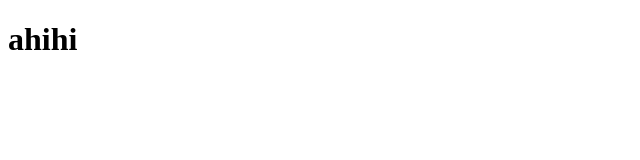
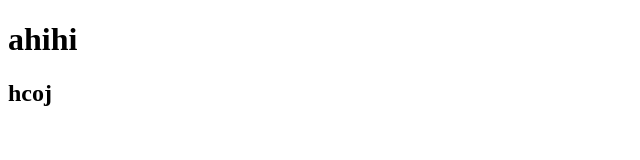
Before and after one commit to NFat-VN/duan1, a plain HTML site: page index.html in a window 1280 px wide. Shown: the full height of the page, 0-640 px from the left. Drawn offline with Linux system fonts and the light colour scheme.

Commit message:
sua doi lan 1

```diff
--- a/index.html
+++ b/index.html
@@ -7,5 +7,6 @@
   </head>
   <body>
     <h1>ahihi</h1>
+    <h2>hcoj</h2>
   </body>
 </html>
```
